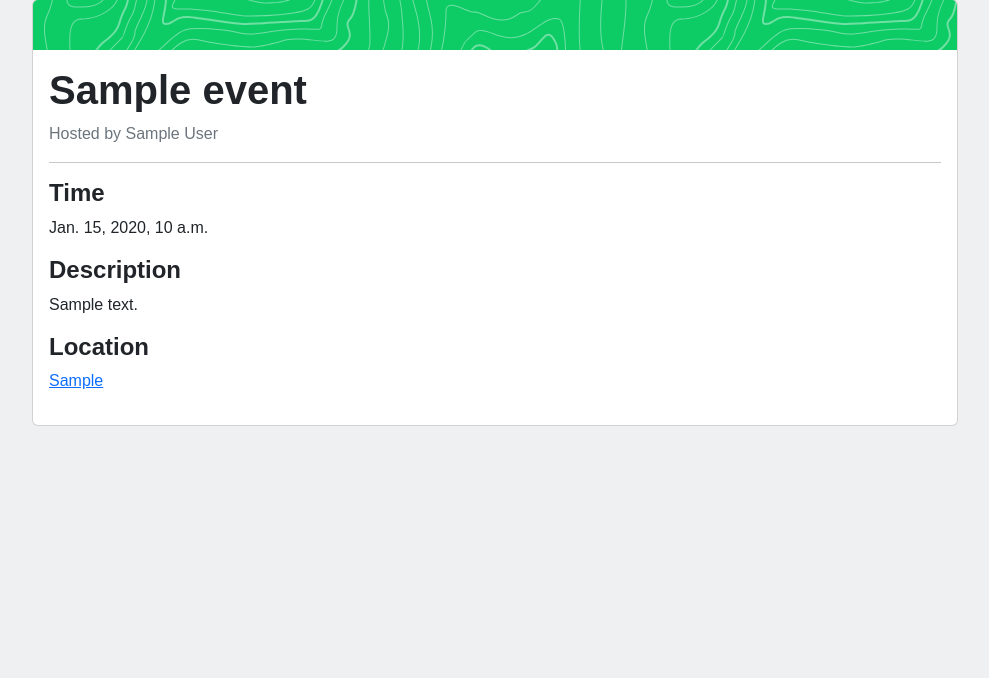
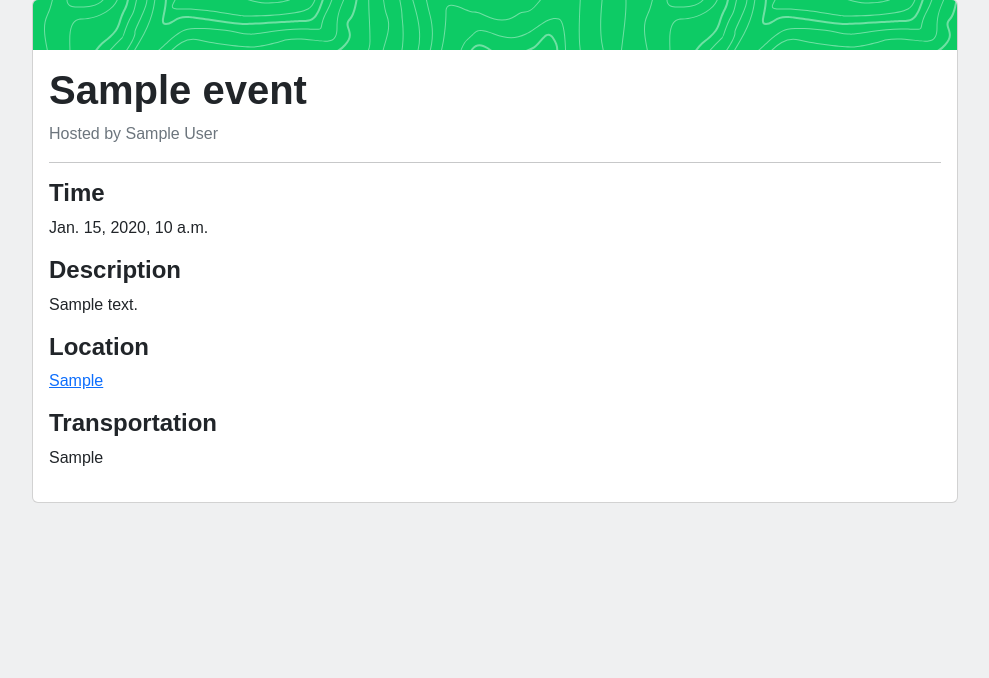
Before and after one commit to coopersully/law_app, a Django app: page /agenda/1/ in a window 1280 px wide. Shown: the part 125-803 px from the top of the page, without its empty margins (145-1134 px from the left). Run offline with Django 4.2, Linux system fonts and the light colour scheme; a user stored in the database is signed in; tables that the repository leaves empty hold one stand-in row (values such as "Sample post"); grey boxes marked "Sample" are stand-in pictures; parts of the project's set-up code (start-up, migrations or seed data) failed here and were passed over; some libraries are stand-ins or nearby versions.

Commit message:
Add transportation functionality

```diff
--- a/agenda/forms.py
+++ b/agenda/forms.py
@@ -7,7 +7,7 @@ from agenda.models import Event
 class EventForm(forms.ModelForm):
     class Meta:
         model = Event
-        fields = ['title', 'description', 'location', 'map', 'datetime', 'program']
+        fields = ['title', 'description', 'location', 'map', 'datetime', 'program', 'transportation']
         widgets = {
             'datetime': DateTimeInput(attrs={'type': 'datetime-local'}),
             'location': TextInput(attrs={'id': 'locationInput'}),
--- a/agenda/models.py
+++ b/agenda/models.py
@@ -11,6 +11,7 @@ class Event(models.Model):
     datetime = models.DateTimeField()
     owner = models.ForeignKey(CustomUser, related_name='events', on_delete=models.CASCADE)
     program = models.ForeignKey(Program, on_delete=models.CASCADE, null=True)
+    transportation = models.CharField(max_length=750, null=True)
 
     def __str__(self):
         return self.title
--- a/templates/agenda/view.html
+++ b/templates/agenda/view.html
@@ -23,6 +23,8 @@
                         <p>{{ event.description }}</p>
                         <h4>Location</h4>
                         <p><a href="{{ event.map }}">{{ event.location }}</a></p>
+                        <h4>Transportation</h4>
+                        <p><a>{{ event.transportation }}</a></p>
                     </div>
                 </div>
             </div>
```
Also changed, not shown: agenda/migrations/0006_event_transportation.py (added).
